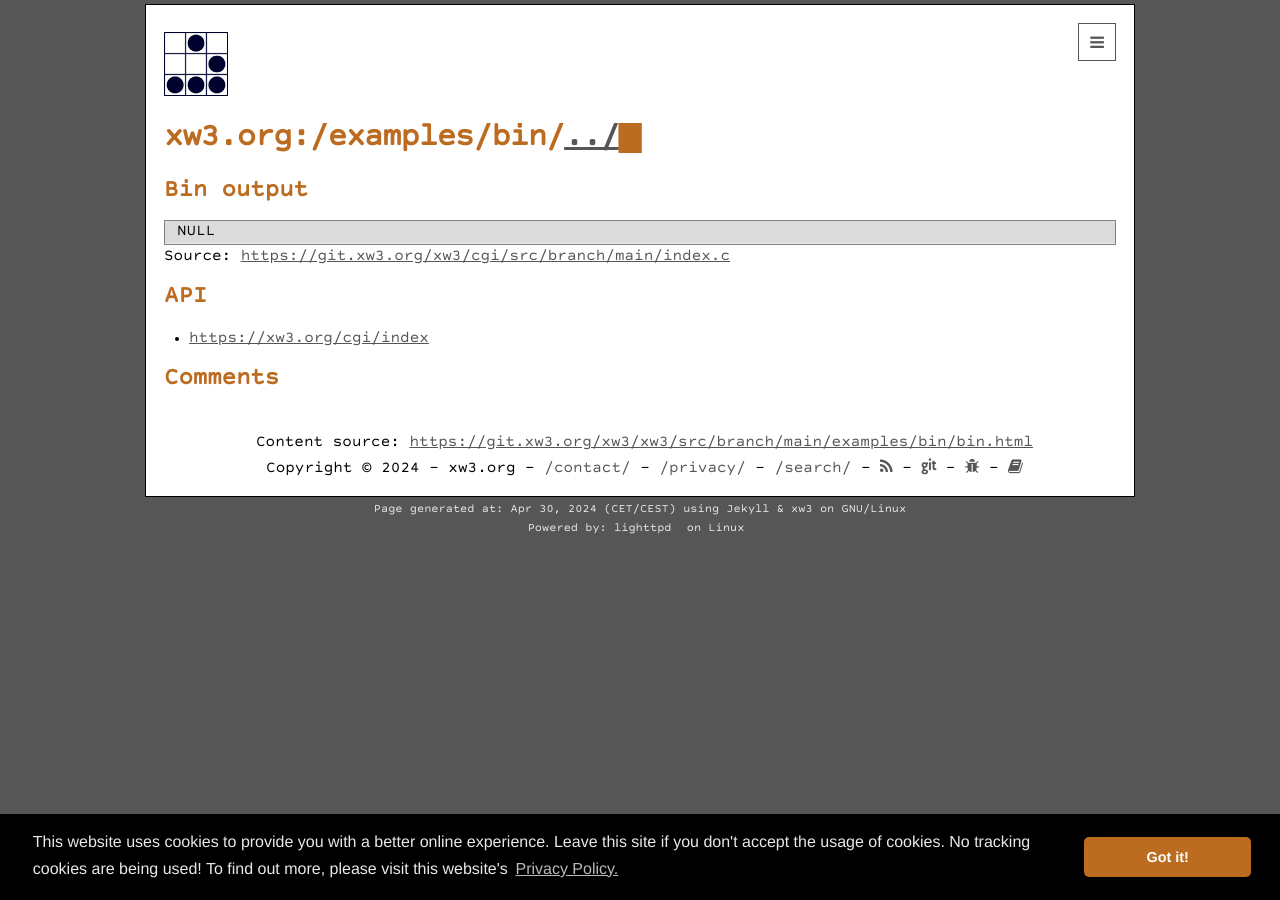
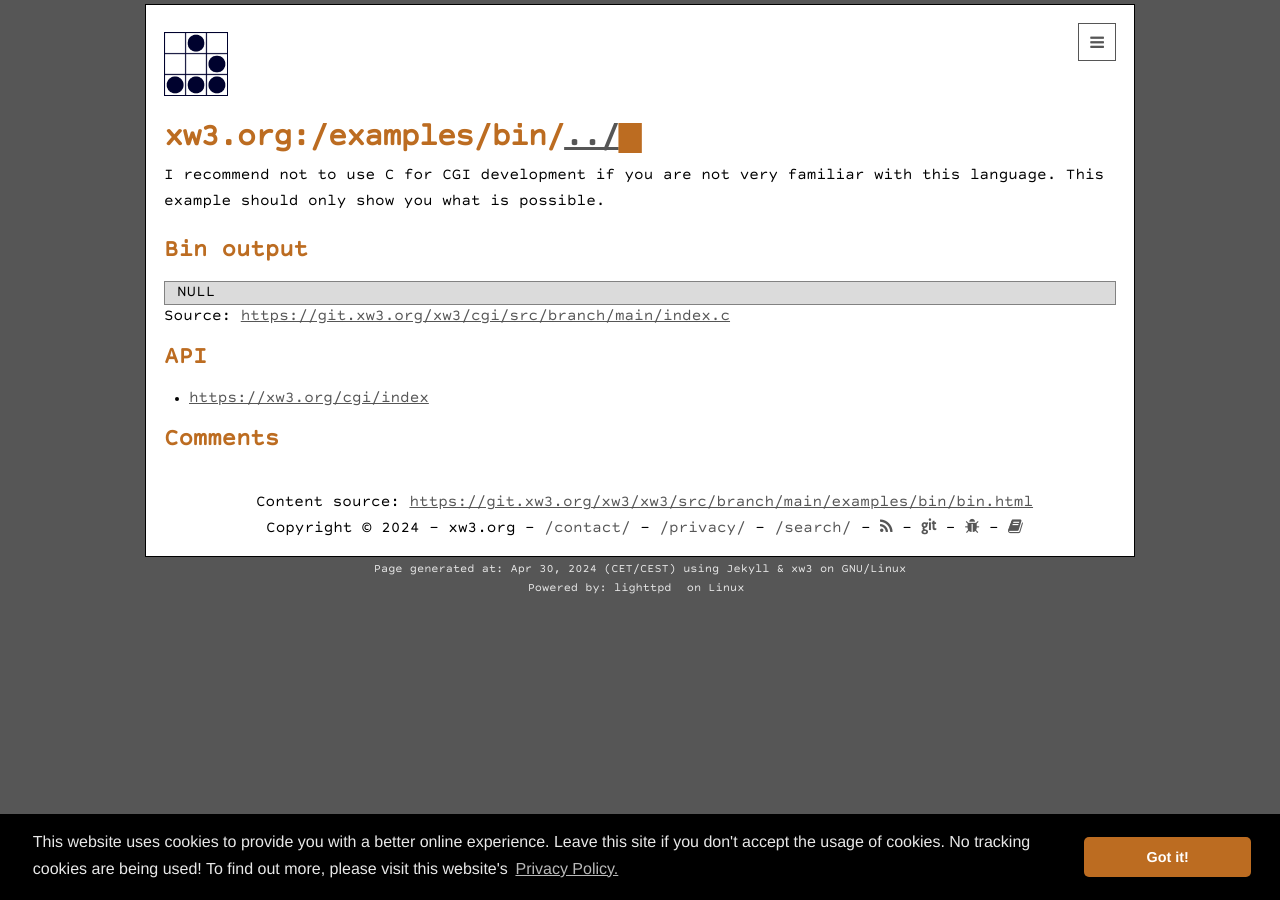
Before and after one commit to hanez/xw3, a Jekyll site: the page built from examples/bin/bin.html, in a window 1280 px wide. Built offline with Jekyll 4.4.1, drawn with Linux system fonts in a browser that asks for light colours; comment, search, counter and statistics services are not loaded.

Commit message:
Added subtitle to examples/bin/bin.html.

```diff
--- a/examples/bin/bin.html
+++ b/examples/bin/bin.html
@@ -4,7 +4,7 @@ published: true
 noToc: true
 noDate: true
 title: /examples/bin/
-subtitle:
+subtitle: I recommend not to use C for CGI development if you are not very familiar with this language. This example should only show you what is possible.
 permalink: /examples/bin/
 tags:
 - bin
```
